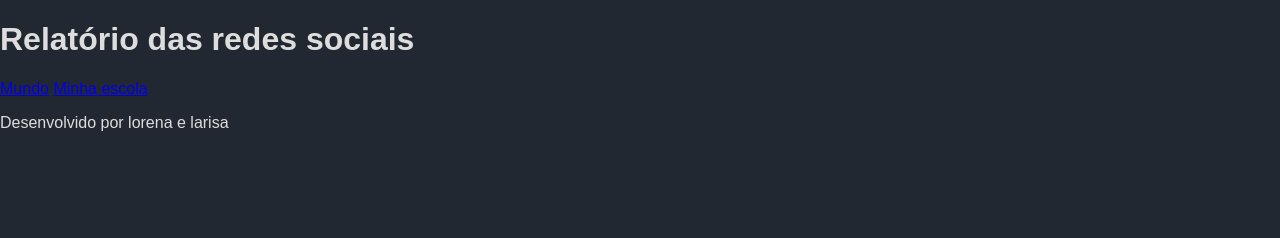
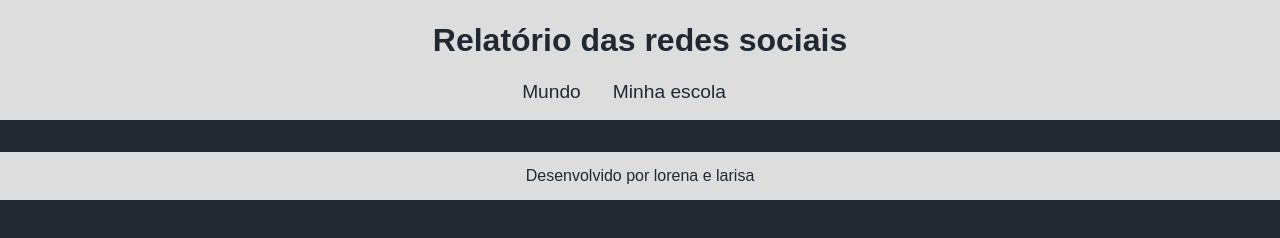
Before and after one commit to schimanskinha/projeto-dupla-2024-lorena-e-larissa, a plain HTML site: page index.html in a window 1280 px wide. Drawn offline with Linux system fonts and the light colour scheme.

Commit message:
confirmação

```diff
--- a/style.css
+++ b/style.css
@@ -14,3 +14,43 @@ font-family: var(--font);
 height: 100vh;
 margin: 0;
 }
+h1 {
+  font-size: 2rem;
+  color: var(--bg-color);
+font-weight: 700;
+}
+
+nav {
+  display: flex;
+justify-content: center;
+  font-weight: 400;
+}
+
+nav a {
+  text-decoration: none;
+  color: var(--bg-color);
+margin: 0rem 2rem 1rem 0rem;
+font-size: 1.2rem;
+}
+
+header {
+  background-color: var(--primary-color);
+  text-align: center;
+  padding: 1px;
+}
+
+nav a:hover {
+  text-decoration: underline;
+  transform: scale(0.90);
+  transition: transform 0.1s;
+}
+footer {
+  display: flex;
+  align-items: center;
+  justify-content: center;
+  background-color: var(--primary-color);
+  color: var(--bg-color);
+  width: 100%;
+  height: 3rem;
+margin-top: 2rem;
+}
```
